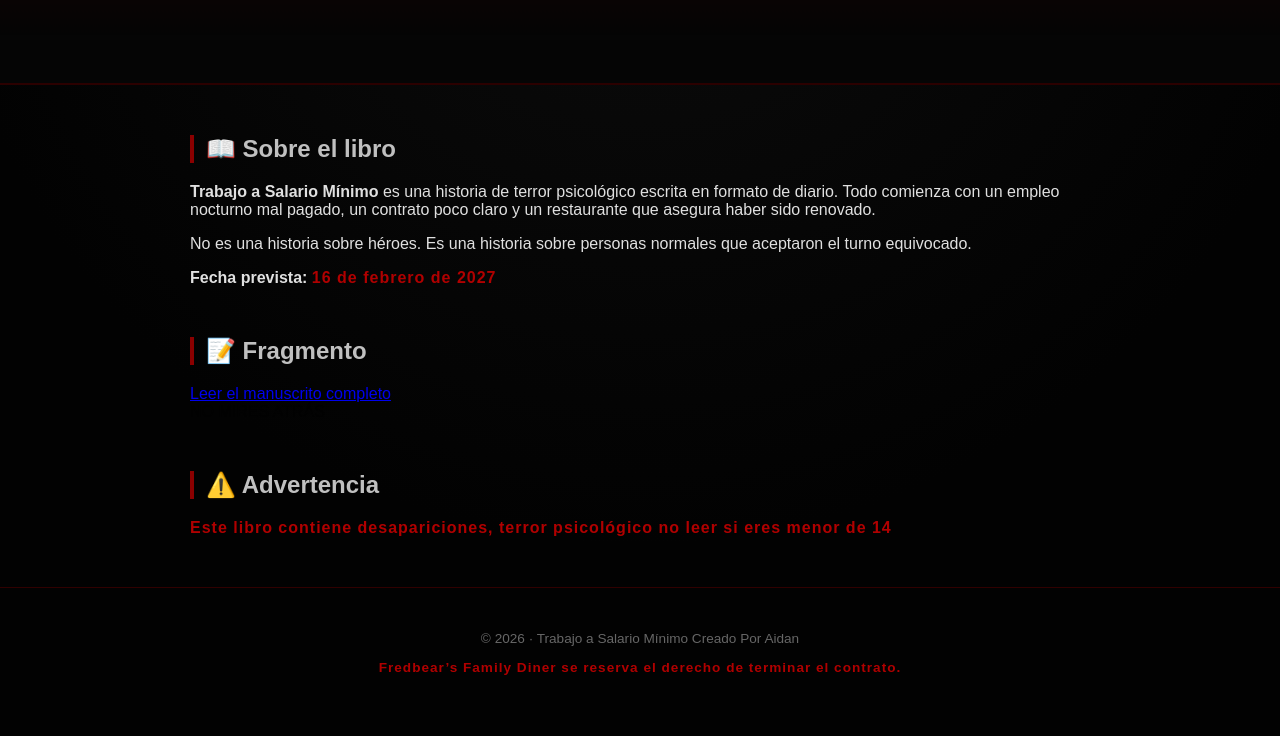
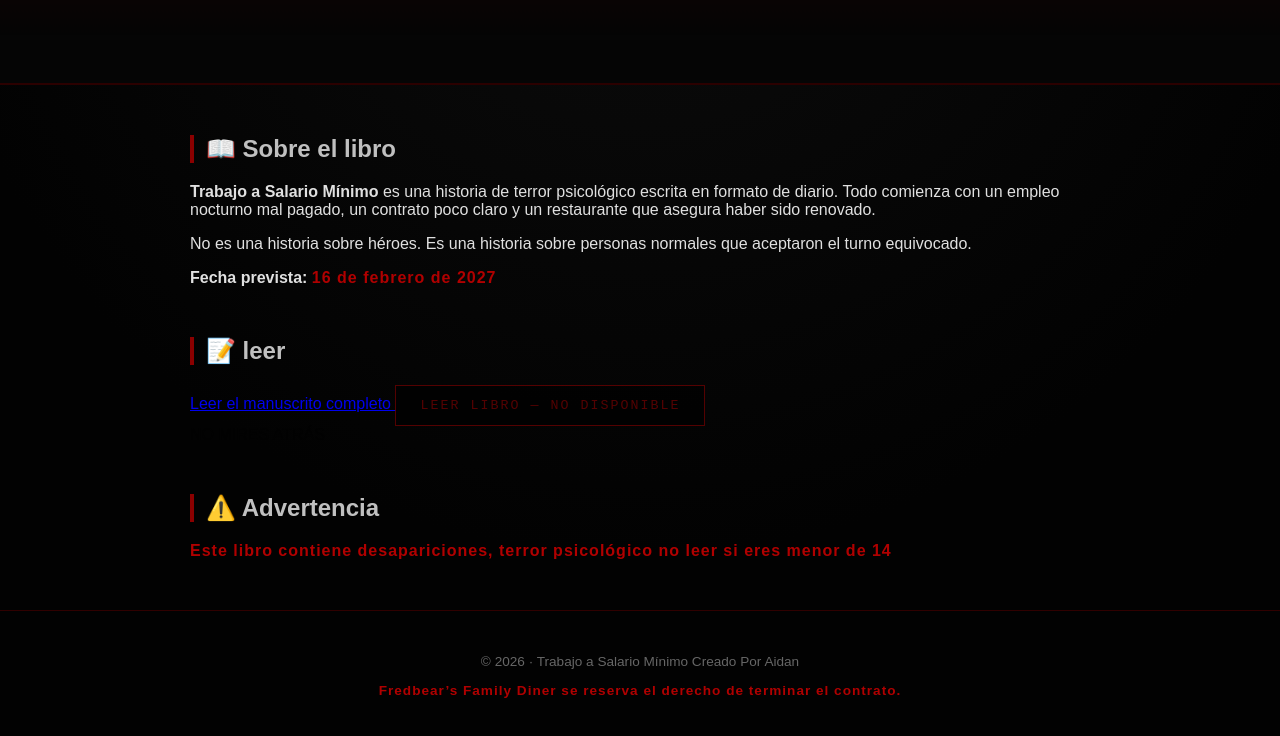
Before and after one commit to playshadow27-sudo/trabajo-a-salario-minimo, a plain HTML site: page index.html in a window 1280 px wide. Shown: the part 164-900 px from the top of the page. Drawn offline with Linux system fonts and the light colour scheme.

Commit message:
Update index.html

```diff
--- a/index.html
+++ b/index.html
@@ -149,9 +149,22 @@
     </p>
   </section>
   <section>
-    <h2>📝 Fragmento</h2>
+    <h2>📝 leer</h2>
   <a href="https://docs.google.com/document/d/1Zsr4K1eKVClOmSA_xX9_RjXkjJzYQhOU2KwPM-CpqV0/edit?tab=t.0" target="_blank">
   Leer el manuscrito completo
+    <button disabled style="
+  background:#000;
+  color:#8b0000;
+  border:1px solid #8b0000;
+  padding:12px 24px;
+  font-family:monospace;
+  letter-spacing:2px;
+  cursor:not-allowed;
+  opacity:0.6;
+">
+  LEER LIBRO — NO DISPONIBLE
+</button>
+
 </a>
 
 
```
